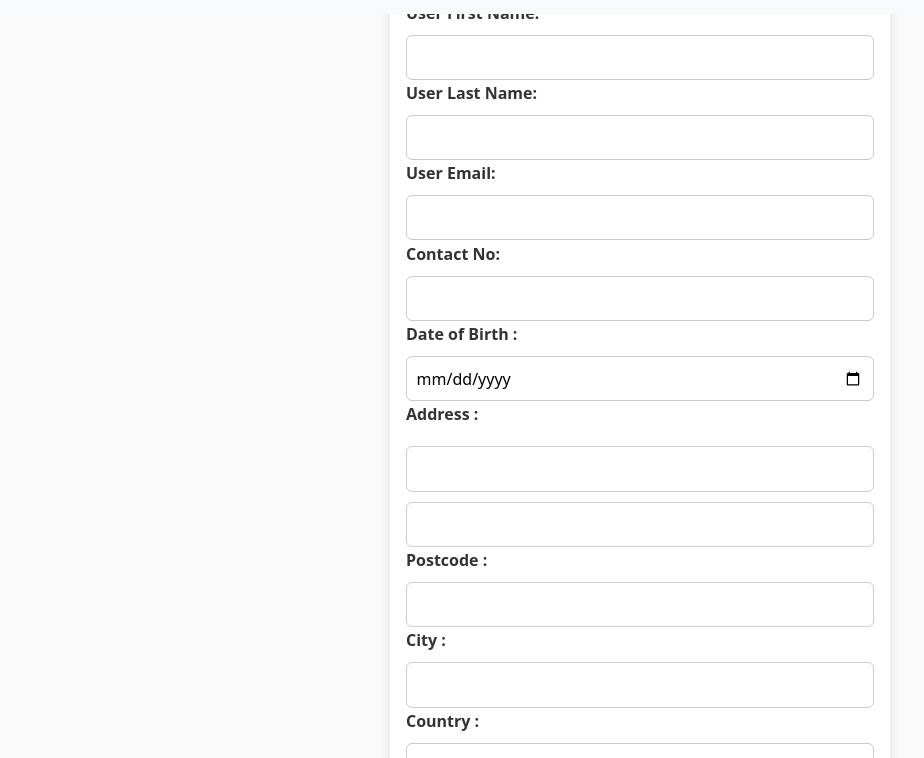
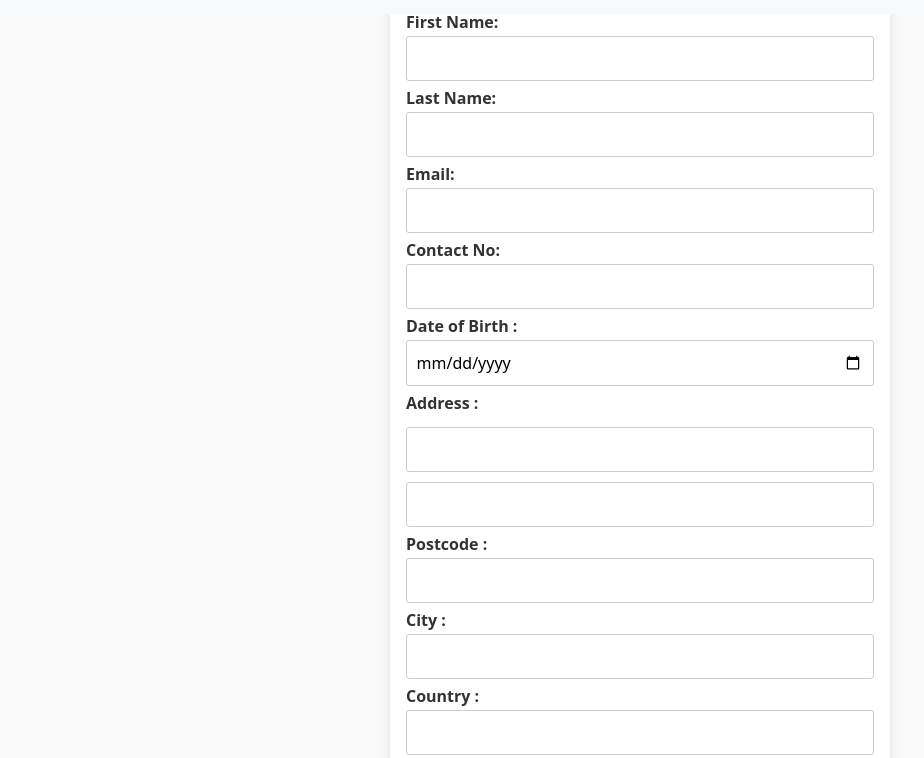
Before and after one commit to JamesBracken/eventura, a website built with Vite: page frontend_eventura/signup.html in a window 1280 px wide. Shown: the part 42-800 px from the top of the page, without its empty margins (0-924 px from the left). Built offline with nearby package versions, Linux system fonts and the light colour scheme.

Commit message:
added styling for input forms

```diff
--- a/frontend_eventura/signup.html
+++ b/frontend_eventura/signup.html
@@ -69,59 +69,115 @@
             </nav>
         </header>
 
-        <main>
-            <form>
-                <div>
-                    <label for="firstName">User First Name:</label>
-                    <input type="text" name="firstName" id="firstName" />
+        <main class="signup">
+            <form class="signup__form">
+                <div class="form__field">
+                    <label class="form__label" for="firstName"
+                        >First Name:</label
+                    >
+                    <input
+                        class="form__input"
+                        type="text"
+                        name="firstName"
+                        id="firstName"
+                    />
                 </div>
-                <div>
-                    <label for="lastName">User Last Name:</label>
-                    <input type="text" name="lastName" id="lastName" />
+                <div class="form__field">
+                    <label class="form__label" for="lastName"
+                        >Last Name:</label
+                    >
+                    <input
+                        class="form__input"
+                        type="text"
+                        name="lastName"
+                        id="lastName"
+                    />
                 </div>
-                <div>
-                    <label for="useremail">User Email:</label>
-                    <input type="email" name="useremail" id="useremail" />
+                <div class="form__field">
+                    <label class="form__label" for="useremail"
+                        >Email:</label
+                    >
+                    <input
+                        class="form__input"
+                        type="email"
+                        name="useremail"
+                        id="useremail"
+                    />
                 </div>
-                <div>
-                    <label for="phoneNo">Contact No:</label>
-                    <input type="text" name="phoneNo" id="phoneNo" />
+                <div class="form__field">
+                    <label class="form__label" for="phoneNo">Contact No:</label>
+                    <input
+                        class="form__input"
+                        type="text"
+                        name="phoneNo"
+                        id="phoneNo"
+                    />
                 </div>
-                <div>
-                    <label for="dob">Date of Birth :</label>
-                    <input type="date" name="dob" id="dob" />
+                <div class="form__field">
+                    <label class="form__label" for="dob">Date of Birth :</label>
+                    <input
+                        class="form__input"
+                        type="date"
+                        name="dob"
+                        id="dob"
+                    />
                 </div>
-                <div>
-                    <label for="addressline1">Address :</label>
-                    <div>
+                <div class="form__field form__field--address">
+                    <label class="form__label" for="addressline1"
+                        >Address :</label
+                    >
+                    <div class="form__address--input">
                         <input
+                            class="form__input"
                             type="text"
                             name="addressline1"
                             id="addressline1"
                         />
                     </div>
-                    <div>
+                    <div class="form__address--input">
                         <input
+                            class="form__input"
                             type="text"
                             name="addressline2"
                             id="addressline2"
                         />
                     </div>
                 </div>
-                <div>
-                    <label for="postcode">Postcode :</label>
-                    <input type="text" name="postcode" id="postcode" />
+                <div class="form__field">
+                    <label class="form__label" for="postcode">Postcode :</label>
+                    <input
+                        class="form__input"
+                        type="text"
+                        name="postcode"
+                        id="postcode"
+                    />
                 </div>
-                <div>
-                    <label for="city">City :</label>
-                    <input type="text" name="city" id="city" />
+                <div class="form__field">
+                    <label class="form__label" for="city">City :</label>
+                    <input
+                        class="form__input"
+                        type="text"
+                        name="city"
+                        id="city"
+                    />
                 </div>
-                <div>
-                    <label for="country">Country :</label>
-                    <input type="text" name="country" id="country" />
+                <div class="form__field">
+                    <label class="form__label" for="country">Country :</label>
+                    <input
+                        class="form__input"
+                        type="text"
+                        name="country"
+                        id="country"
+                    />
                 </div>
-                <div id="error-message" ></div>
-                <button class="btn" id="signup" type="submit">Sign up!</button>
+                <div id="error-message" class="form__error"></div>
+                <button
+                    class="form__button form__button--primary"
+                    id="signup"
+                    type="submit"
+                >
+                    Sign up!
+                </button>
                 <div></div>
             </form>
         </main>
--- a/frontend_eventura/src/scripts/signup.ts
+++ b/frontend_eventura/src/scripts/signup.ts
@@ -52,6 +52,7 @@ form.addEventListener("submit", async (e) => {
             const createdUser : User = await createNewUser(newUserData);
             setUserId(createdUser.id);
             console.log("New user saved:", createdUser, userId);
+            errorMessageEl.textContent = "You have successfully logged in!";
             return createdUser;
 
     } catch (error) {
--- a/frontend_eventura/src/styles/components/_inputform.scss
+++ b/frontend_eventura/src/styles/components/_inputform.scss
@@ -1,11 +1,11 @@
-main {
+.signup, .login {
   display: flex;
   justify-content: center;
   align-items: center;
   min-height: 100vh; // centers form vertically
   background-color: #f9f9f9; // subtle background
 
-  form {
+  &__form {
     background: #ffffff;
     padding: 16px;
     border-radius: 10px;
@@ -14,22 +14,33 @@ main {
     max-width: 500px;
     display: flex;
     flex-direction: column;
-    gap: 1.20px;
+    gap: 5px;
 
-    div {
+    .form__field {
       display: flex;
       flex-direction: column;
 
-      label {
+      &--address {
+        .form__address--input {
+          margin-top: 10px;
+
+          .form__input {
+            width: 100%;
+          }
+        }
+      }
+    }
+
+    .form__label {
       font-weight: 600;
-        margin-bottom: 10px;
+      margin-bottom: 2px;
       color: #333;
     }
 
-      input {
+    .form__input {
       padding: 0.6rem;
       border: 1px solid #ccc;
-        border-radius: 6px;
+      border-radius: 3px;
       font-size: 16px;
       transition: border-color 0.2s ease;
 
@@ -37,34 +48,30 @@ main {
         border-color: #007bff;
         outline: none;
       }
-      }
 
-      // nested divs inside address
-      > div {
-        margin-top: 10px;
-
-        input {
-          width: 100%;
-        }
+      &--error {
+        border-color: #d93025;
       }
     }
 
-    #error-message {
+    .form__error {
       color: #d93025;
-      font-size: 10px;
+      font-size: 12px;
       font-weight: 500;
-      margin-top: -8px;
+      margin-top: 4px;
     }
 
-    .btn {
+    .form__button {
       padding: 10px;
-      background-color: #007bff;
-      color: white;
-      font-weight: 600;
       border: none;
       border-radius: 6px;
       cursor: pointer;
+      font-weight: 600;
       transition: background-color 0.2s ease;
+
+      &--primary {
+        background-color: #007bff;
+        color: white;
 
         &:hover {
           background-color: #0056b3;
@@ -76,3 +83,4 @@ main {
       }
     }
   }
+}
```
Also changed, not shown: frontend_eventura/login.html (+22 -12 lines), 1 other file. Lines whose indentation alone changed are shown as unchanged.
